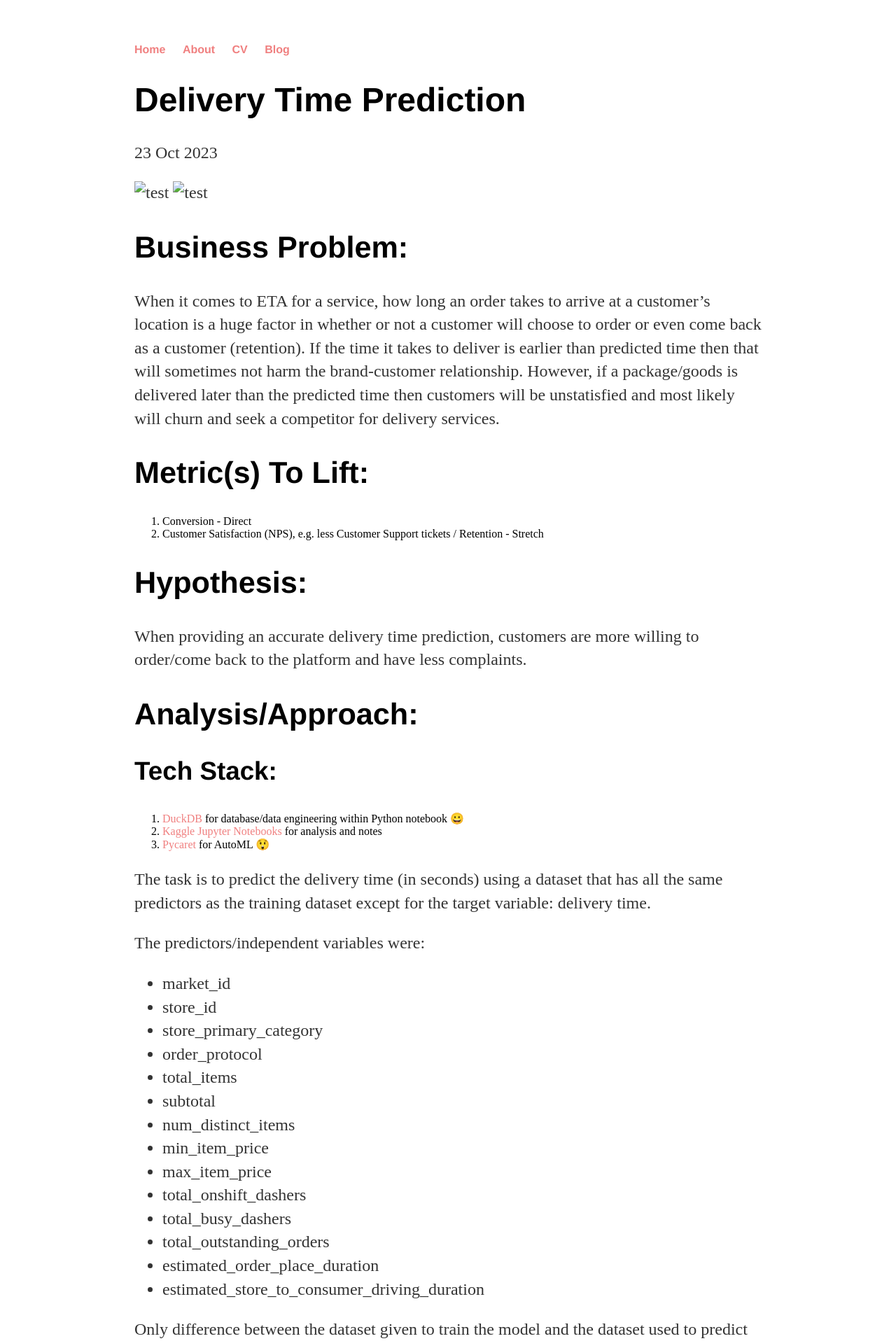
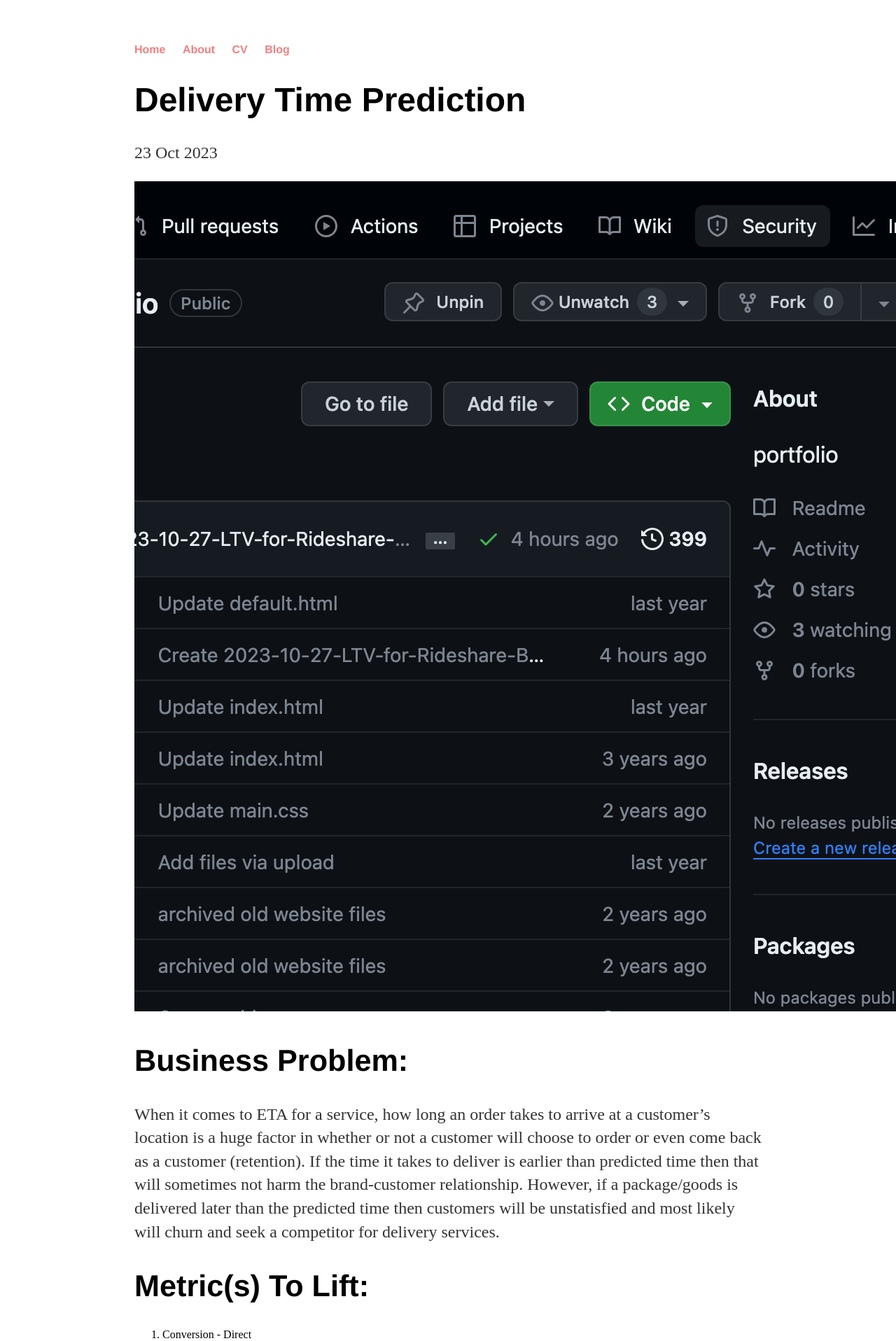
Before and after one commit to mindyng/mindyng.github.io, a Jekyll site: the page built from _posts/2023-10-23-Delivery-Time-Prediction.md, in a window 1280 px wide. Shown: the top 1916 px of the page at 70% size. Built offline with Jekyll 4.4.1, drawn with Linux system fonts in a browser that asks for light colours; our own code applies the rules of GitHub Pages for plain Markdown files.

Commit message:
Update 2023-10-23-Delivery-Time-Prediction.md

```diff
--- a/_posts/2023-10-23-Delivery-Time-Prediction.md
+++ b/_posts/2023-10-23-Delivery-Time-Prediction.md
@@ -1,5 +1,4 @@
-![test](/assets/test.png)
-![test](/assets/avg_ltv.png)
+![test](/assets/images/test.png)
 
 ## Business Problem:
 
```
